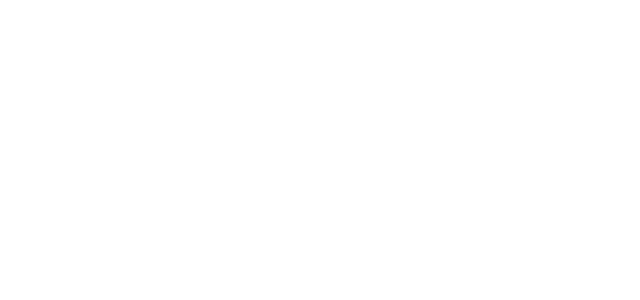
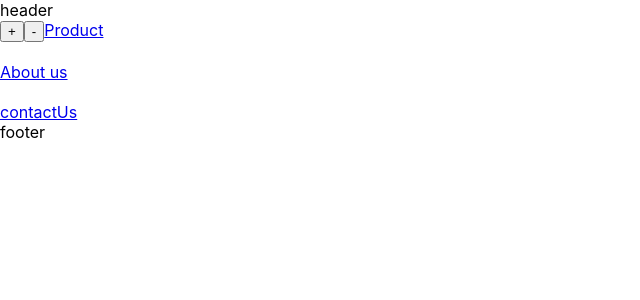
Before and after one commit to Tigran-Dev11/react-j3, a React (Create React App) app: page / in a window 1280 px wide. Shown: the top 300 px of the page, without its empty margins (0-640 px from the left). Built offline with nearby package versions, Linux system fonts and the light colour scheme.

Commit message:
react router dom

```diff
--- a/package.json
+++ b/package.json
@@ -3,11 +3,9 @@
   "version": "0.1.0",
   "private": true,
   "dependencies": {
-    "@testing-library/jest-dom": "^5.17.0",
-    "@testing-library/react": "^13.4.0",
-    "@testing-library/user-event": "^13.5.0",
     "react": "^18.2.0",
     "react-dom": "^18.2.0",
+    "react-router-dom": "^6.22.2",
     "react-scripts": "5.0.1",
     "web-vitals": "^2.1.4"
   },
--- a/src/App.jsx
+++ b/src/App.jsx
@@ -1,10 +1,15 @@
+import Router from "./routes/routes";
 
 function App() {
-
-
   return (
-    <div className="App">
-
+    <div>
+      <header>
+       header
+      </header>
+      <Router/>
+      <footer>
+        footer
+      </footer>
     </div>
   );
 }
--- a/src/index.js
+++ b/src/index.js
@@ -1,8 +1,11 @@
 import ReactDOM from 'react-dom/client';
 import './index.css';
 import App from './App';
+import { BrowserRouter } from 'react-router-dom';
 
 const root = ReactDOM.createRoot(document.getElementById('root'));
 root.render(
+    <BrowserRouter>
     <App />
+    </BrowserRouter>
 );
--- /dev/null
+++ b/src/pages/about-us/index.jsx
@@ -0,0 +1,3 @@
+const AboutUs = () => <div>about us</div>;
+
+export default AboutUs;
--- /dev/null
+++ b/src/pages/contact/index.jsx
@@ -0,0 +1,3 @@
+const ContactUs = () => <div>ContactUs</div>;
+
+export default ContactUs;
--- /dev/null
+++ b/src/pages/home/index.jsx
@@ -0,0 +1,39 @@
+import { useState } from "react";
+import {Link , NavLink} from 'react-router-dom'
+import { ROUTES } from "../../utils/constants";
+
+const Home = ({value ,alertText}) => {
+  let initialValue = 0;
+
+  const [number, setNumber] = useState(value);
+
+ // alertText()
+
+  return (
+    <div>
+      {number}
+      <button
+        onClick={() => {
+          setNumber((prev)=> prev + 1);
+        }}
+      >
+        +
+      </button>
+      <button
+        onClick={() => {
+          setNumber(number - 1);
+        }}
+      >
+        -
+      </button>
+
+      <NavLink to={ROUTES.product}>Product</NavLink>
+         <br /> <br />
+      <NavLink to={ROUTES.aboutAs}>About us</NavLink>
+      <br /> <br />
+      <NavLink to={ROUTES.contactUs}>contactUs</NavLink>
+    </div>
+  );
+};
+
+export default Home;
--- /dev/null
+++ b/src/pages/not-found/index.jsx
@@ -0,0 +1,5 @@
+
+
+const NotFound = () => <div>NotFound</div>;
+
+export default NotFound;
--- /dev/null
+++ b/src/pages/product/index.jsx
@@ -0,0 +1,10 @@
+import { NavLink } from "react-router-dom";
+import { ROUTES } from "../../utils/constants";
+
+const Product = () => (
+  <div>
+    <NavLink to={ROUTES.home}>Home</NavLink>
+  </div>
+);
+
+export default Product;
--- /dev/null
+++ b/src/routes/route.js
@@ -0,0 +1,31 @@
+import AboutUs from "../pages/about-us";
+import ContactUs from "../pages/contact";
+import Home from "../pages/home";
+import NotFound from "../pages/not-found";
+import Product from "../pages/product";
+import { ROUTES } from "../utils/constants";
+
+
+
+export const routes  = [
+    {   id: 1,
+        href: ROUTES.home,
+        component: <Home/>
+    },
+    {   id:2,
+        href: ROUTES.aboutAs,
+        component: <AboutUs/>
+    },
+    {   id:3,
+        href: ROUTES.contactUs,
+        component: <ContactUs/>
+    },
+    {   id:4,
+        href: ROUTES.product,
+        component: <Product/>
+    },
+    {   id:5,
+        href: "*",
+        component: <NotFound/>
+    },
+]
--- /dev/null
+++ b/src/routes/routes.jsx
@@ -0,0 +1,14 @@
+import { Routes, Route } from "react-router-dom";
+import { routes } from "./route";
+
+const Router = () => {
+  return (
+    <Routes>
+      {routes.map(({ id, href, component }) => (
+        <Route key={id} path={href} element={component} />
+      ))}
+    </Routes>
+  );
+};
+
+export default Router;
--- /dev/null
+++ b/src/utils/constants.js
@@ -0,0 +1,8 @@
+
+
+export const ROUTES = {
+    home: '/',
+    aboutAs: '/about-us',
+    contactUs: '/contact-us',
+    product: '/product'
+}
```
Also changed, not shown: 1 other file (tests, documents, lock files or other folders).
